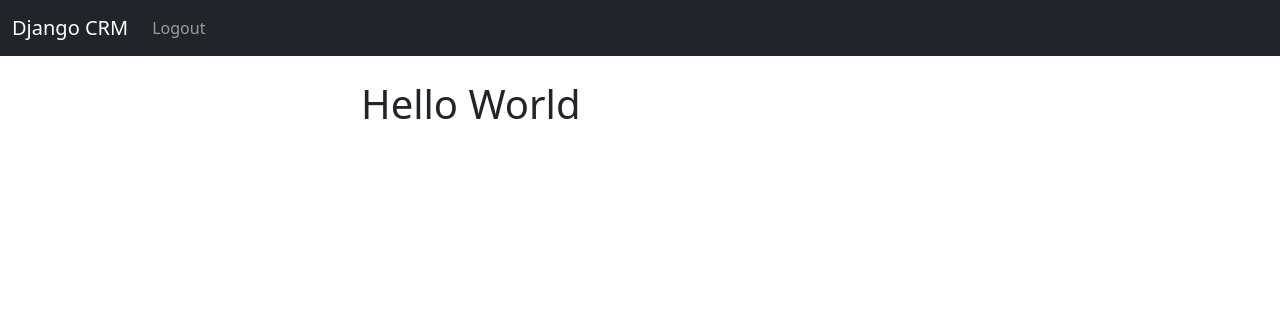
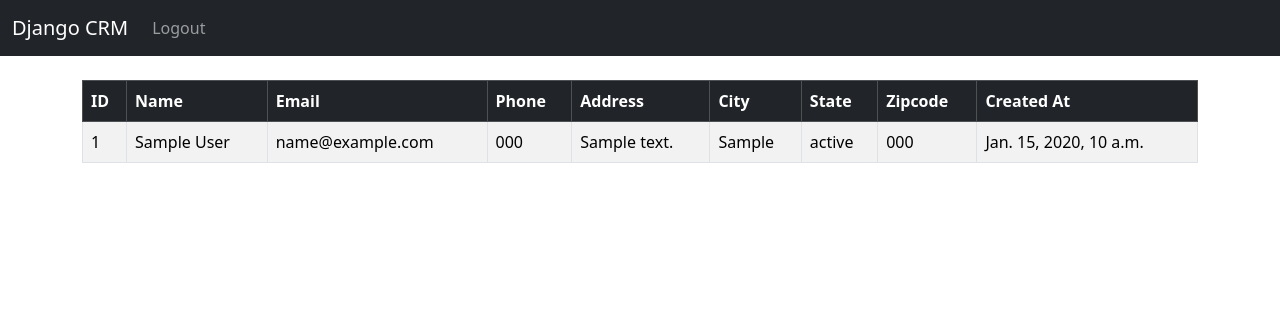
Before and after one commit to VivekPatil81400/Django-CRM, a Django app: page / in a window 1280 px wide. Shown: the top 316 px of the page. Run offline with Django 4.2, Linux system fonts and the light colour scheme; a user stored in the database is signed in; tables that the repository leaves empty hold one stand-in row (values such as "Sample post").

Commit message:
table and individual customer details added

```diff
--- a/customer/templates/home.html
+++ b/customer/templates/home.html
@@ -1,10 +1,43 @@
 {% extends 'base.html' %}
 
 {% block content %}
-<div class="col-md-6 offset-md-3">
 {% if user.is_authenticated %}
-    <h1>Hello World</h1>
+<table class="table table-striped table-hover table-bordered">
+    <thead class="table-dark">
+      <tr>
+        <th scope="col">ID</th>
+        <th scope="col">Name</th>
+        <th scope="col">Email</th>
+        <th scope="col">Phone</th>
+        <th scope="col">Address</th>
+        <th scope="col">City</th>
+        <th scope="col">State</th>
+        <th scope="col">Zipcode</th>
+        <th scope="col">Created At</th>
+      </tr>
+    </thead>
+    <tbody>
 
+        {% if records %}
+            {% for record in records %}
+                <tr>
+                    <td>{{ record.id }}</td>
+                    <td>{{ record.first_name }} {{ record.last_name }}</td>
+                    <td>{{ record.email }}</td>
+                    <td>{{ record.phone }}</td>
+                    <td>{{ record.address }}</td>
+                    <td>{{ record.city }}</td>
+                    <td>{{ record.state }}</td>
+                    <td>{{ record.zipcode }}</td>
+                    <td>{{ record.created_at }}</td>
+                </tr>
+            {% endfor %}
+
+        {% endif %}
+
+
+    </tbody>
+</table>
 {% else %}
 <h1>Login</h1>
 <br/>
@@ -20,7 +53,7 @@
         <button type="submit" class="btn btn-primary">Login</button>
         </form>
 </form>
-</div>
+
 
 {% endif %}
 
--- a/customer/urls.py
+++ b/customer/urls.py
@@ -5,4 +5,5 @@ urlpatterns = [
     path('', views.home, name = 'home'),
     path('logout/', views.logout_user, name='logout'),
     path('register/', views.register_user, name='register'),
+    path('customer/<int:pk>', views.customer_detail, name='record'),
 ]
--- a/customer/views.py
+++ b/customer/views.py
@@ -2,9 +2,11 @@ from django.shortcuts import render, redirect
 from django.contrib.auth import authenticate,login, logout
 from django.contrib import messages
 from .forms import SignUpForm
+from .models import Record
 
 # Create your views here.
 def home(request):
+    records = Record.objects.all()
     if request.method == 'POST':
         username = request.POST['username']
         password = request.POST['password']
@@ -18,7 +20,7 @@ def home(request):
             messages.success(request, "Something is incorrect, kindly check and login again")
             return redirect('home')
     else:
-        return render(request, 'home.html', {})
+        return render(request, 'home.html', {'records':records})
 
 def logout_user(request):
     logout(request)
@@ -41,3 +43,11 @@ def register_user(request):
         return render(request, 'register.html', {'form': form})
 
     return render(request, 'register.html', {'form': form})
+
+def customer_detail(request, pk):
+    if request.user.is_authenticated:
+        customer = Record.objects.get(id=pk)
+        return render(request, 'record.html', {'customer':customer})
+    else:
+        messages.success(request, "You must log in...")
+        return redirect('home')
```
Also changed, not shown: customer/templates/record.html (added, +14 -0 lines). Lines whose indentation alone changed are shown as unchanged.
